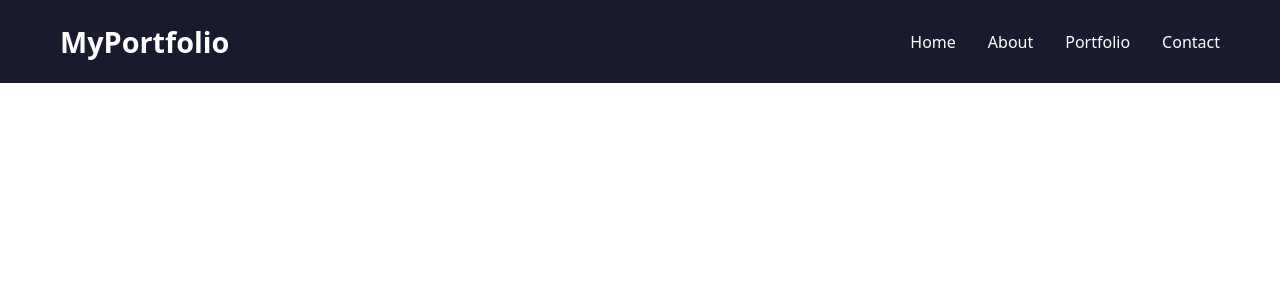
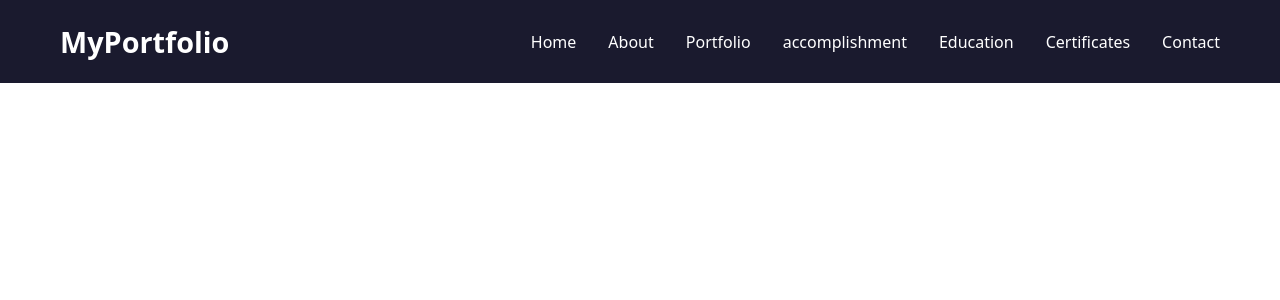
Before and after one commit to rumsan12/personal-portfolio, a Next.js app: page / in a window 1280 px wide. Shown: the top 300 px of the page. Built offline with nearby package versions, Linux system fonts and the light colour scheme.

Commit message:
Create Navbar component Fixes #2

```diff
--- a/src/components/layout/navbar/Navbar.tsx
+++ b/src/components/layout/navbar/Navbar.tsx
@@ -8,6 +8,9 @@ const Navbar = () => {
         <a href="/">Home</a>
         <a href="#about">About</a>
         <a href="#portfolio">Portfolio</a>
+        <a href="#accomplishment">accomplishment</a>
+        <a href="#education">Education</a>
+        <a href="#cetificates">Certificates</a>
         <a href="#contact">Contact</a>
       </div>
     </nav>
```
Also changed, not shown: src/components/layout/navbar/style.css (line endings or trailing spaces).
